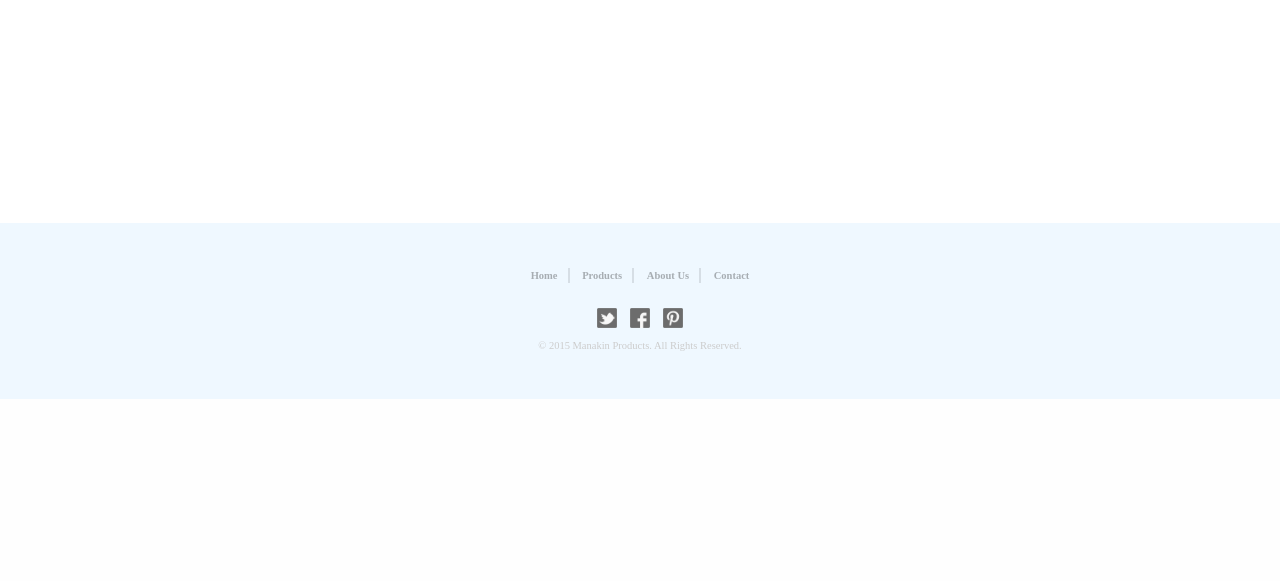
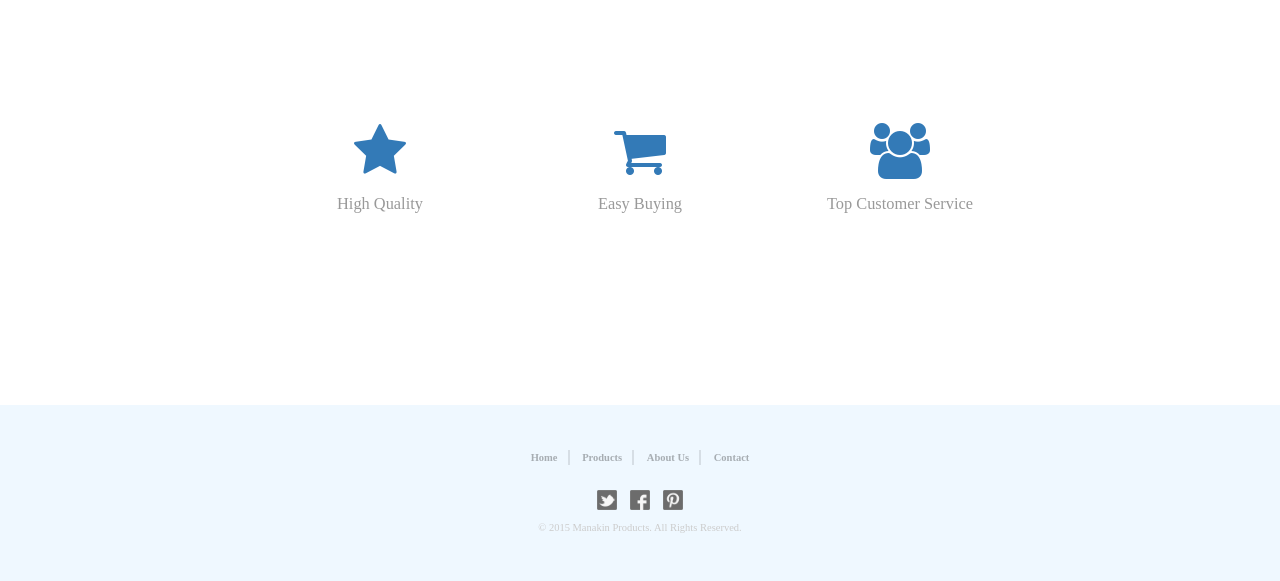
Before and after one commit to omerturner/manakinproducts, a Django app: page /about/ in a window 1280 px wide. Shown: the part 436-1017 px from the top of the page. Before the commit the page ends 835 px from the top, so only its background shows below. Run offline with Django 3.2, Linux system fonts and the light colour scheme; some libraries are stand-ins or nearby versions; some web fonts are replaced.

Commit message:
Added Icons to About-Page

```diff
--- a/assets/css/layout.css
+++ b/assets/css/layout.css
@@ -863,3 +863,15 @@ About Page
 .mobile-invisible {
   display: none;
 }
+
+
+.about-icons {
+  margin: -75px auto 100px auto;
+  max-width: 750px;
+  text-align: center;
+}
+
+.service-box {
+    margin: 50px auto 0;
+    max-width: 250px;
+}
--- a/templates/about.html
+++ b/templates/about.html
@@ -40,10 +40,31 @@
       </form>
     </div>
   <!--End mc_embed_signup-->
+  </div>
+
+</div>
 
 
-
-
+<div class="about-icons">
+  <div class="row">
+    <div class="col-sm-4 text-center">
+      <div class="service-box">
+        <i class="fa fa-4x fa-star text-primary"></i>
+        <h3>High Quality</h3>
+      </div>
+    </div>
+    <div class="col-sm-4 text-center">
+      <div class="service-box">
+        <i class="fa fa-4x fa-shopping-cart text-primary"></i>
+        <h3>Easy Buying</h3>
+      </div>
+    </div>
+    <div class="col-sm-4 text-center">
+      <div class="service-box">
+        <i class="fa fa-4x fa-group  text-primary"></i>
+        <h3>Top Customer Service</h3>
+      </div>
+    </div>
   </div>
 </div>
 {% endblock %}
```
